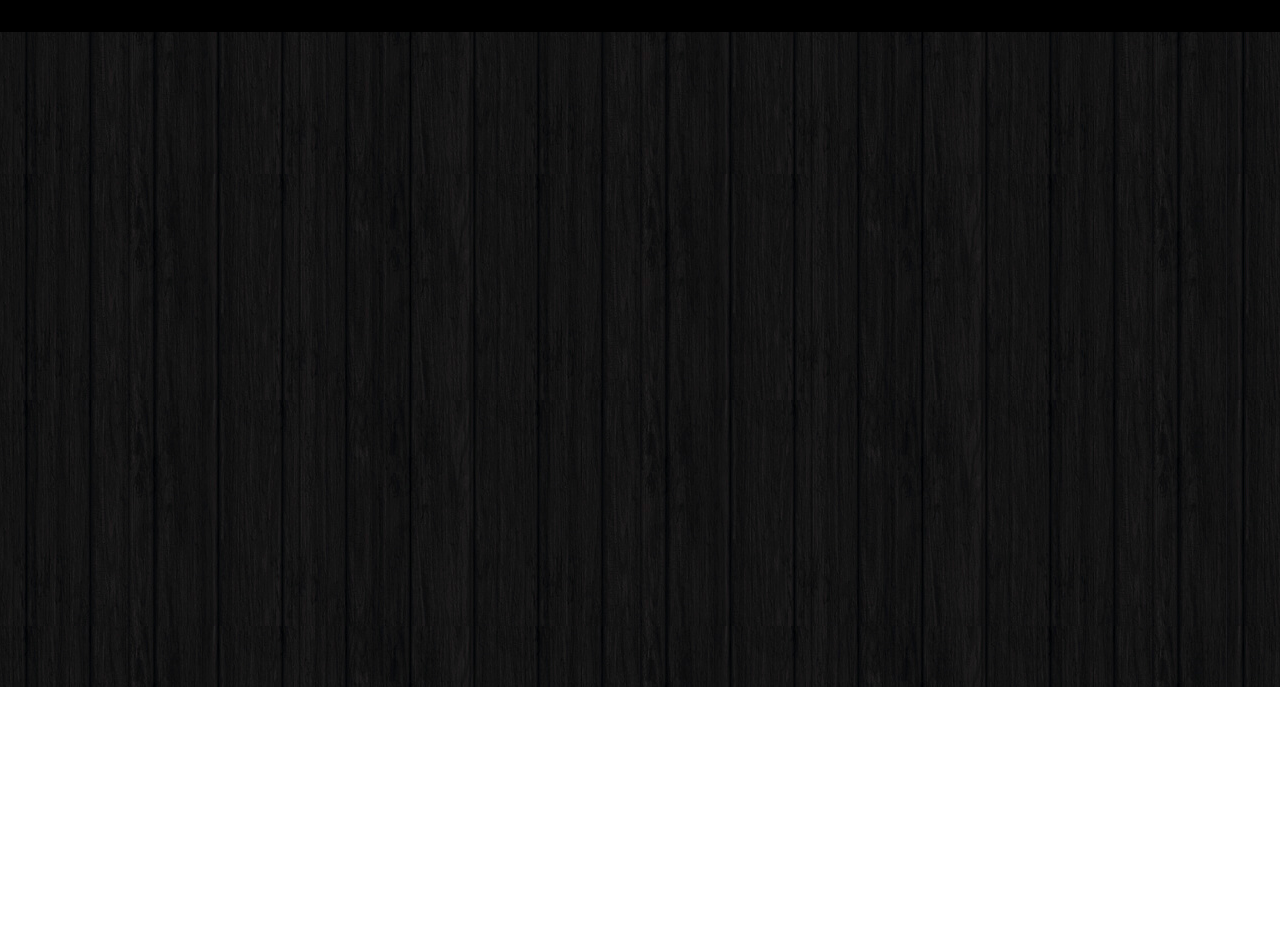
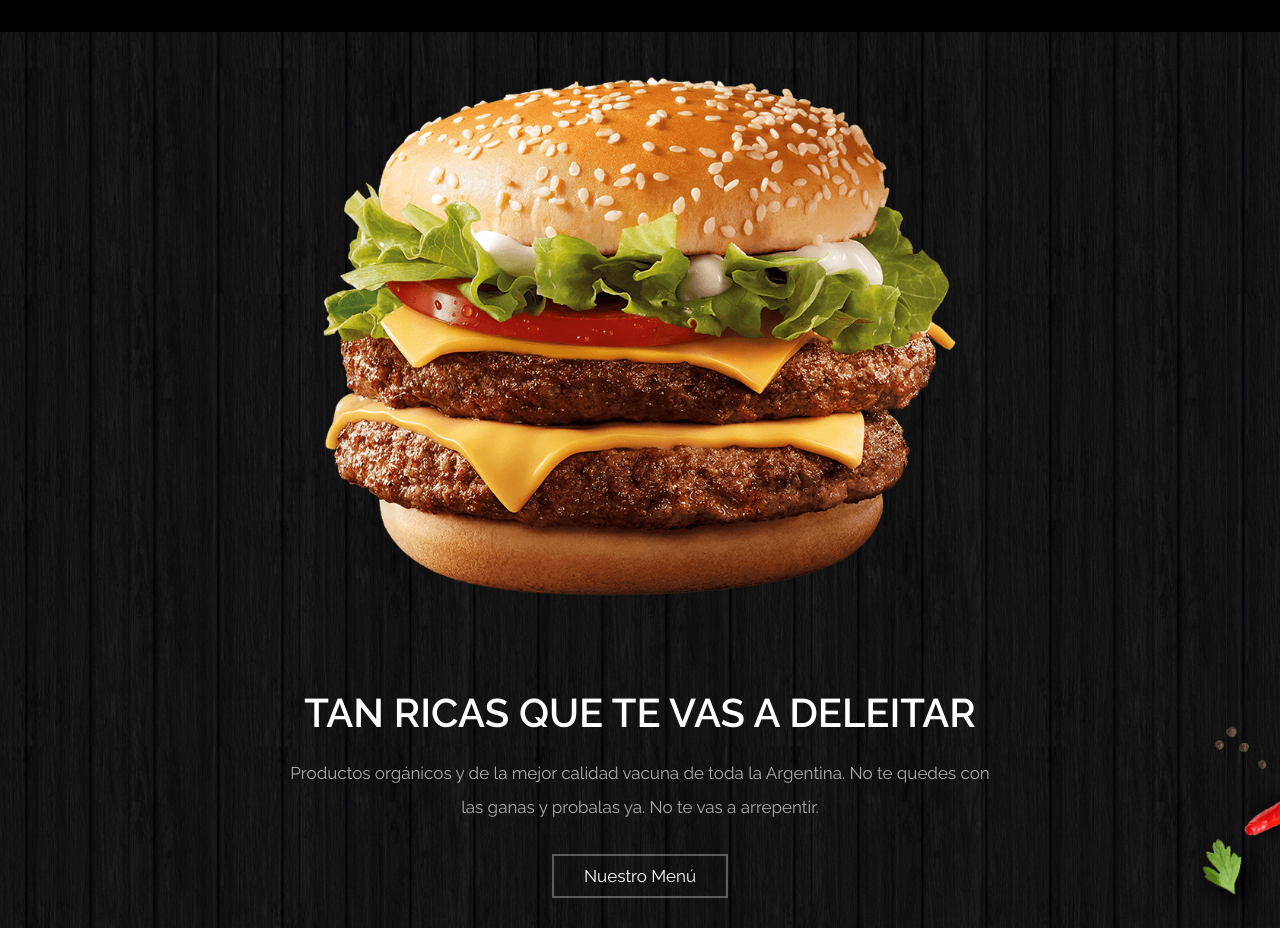
Before and after one commit to kyanesdev/Burger-Website, a plain HTML site: page index.html in a window 1280 px wide. Shown: the part 113-1041 px from the top of the page. Before the commit the page ends 800 px from the top, so only its background shows below. Drawn offline with Linux system fonts and the light colour scheme.

Commit message:
Agregue home y boton de menu

```diff
--- a/css/style.scss
+++ b/css/style.scss
@@ -16,7 +16,7 @@ $yellow: #eacf4f;
 $white: #fff;
 $black: #000;
 $light-color: #aaa;
-$border: .2rem solid rgba(255, 255, 255, 0.3);
+$border: 0.2rem solid rgba(255, 255, 255, 0.3);
 
 @mixin title-text($titleSize) {
     font-size: $titleSize;
@@ -62,6 +62,26 @@ body{
     background-position: center;
     overflow-x: hidden;
 
+}
+
+section{
+    padding: 3rem 9%;
+}
+
+.btn{
+    display: inline-block;
+    margin-top: 1rem;
+    cursor: pointer;
+    color: $white;
+    border: $border;
+    background: none repeat;
+    font-size: 1.7rem;
+    padding: 1rem 3rem;
+
+    &:hover{
+        color: $black;
+        background: $white;
+    }
 }
 
 //header
@@ -167,6 +187,40 @@ body{
     }
 
 }
+
+
+
+.home{
+    margin-top: 7rem;
+    background: url(../images/home-bg.png) no-repeat;
+    background-size: cover;
+    background-position: center;
+
+    .content{
+        max-width: 70rem;
+        text-align: center;
+        margin: 0 auto;
+
+        img{
+            width: 100%;
+        }
+    }
+
+    h3{
+        @include title-text(4rem);
+    }
+
+    p{
+        @include grap-text(1.7rem);
+        padding: 2rem 0;
+        text-transform: none;
+        text-align: center;
+    }
+
+
+}
+
+
 
 
 
@@ -280,6 +334,10 @@ body{
         padding: 6rem;
     }
 
+    section{
+        padding: 3rem 2rem;
+    }
+
     .logo{
         position: absolute;
         top: 6rem;
@@ -346,6 +404,10 @@ body{
         font-size: 55%;
     }
 
+    section{
+        padding: 3rem 2rem;
+    }
+
     .header{
 
         justify-content: flex-end;
--- a/index.html
+++ b/index.html
@@ -22,7 +22,7 @@
         <nav class="navbar">
             <a href="#home">principal</a>
             <a href="#about">nosotros</a>
-            <a href="#menu">menu</a>
+            <a href="#menu">menú</a>
             <span class="space"></span>
             <a href="#reviews">reseñas</a>
             <a href="#contact">contacto</a>
@@ -37,14 +37,26 @@
             <input type="search" name="" placeholder="Busca aqui..." id="search-box">
             <label for="search-box" class="fas fa-search icons"></label>
         </form>
-
+    </header>
     <!--Finaliza Head-->
 
     <!--Principal-->
+        <section class="home" id="home">
 
+            <div class="content">
+                <img src="images/burger-baner.png" alt="">
+                <h3>tan ricas que te vas a deleitar</h3>
+                <p>Productos orgánicos y de la mejor calidad vacuna de toda la Argentina.
+                    No te quedes con las ganas y probalas ya. No te vas a arrepentir.
+                </p>
+                <a href="#menu" class="btn">nuestro menú</a>
+            </div>
+
+
+        </section>
     <!--Finaliza Principal-->
 
         <script src="js/script.js"></script>
-    </header>
+
 </body>
 </html>
```
Also changed, not shown: css/style.css, 1 other file.
